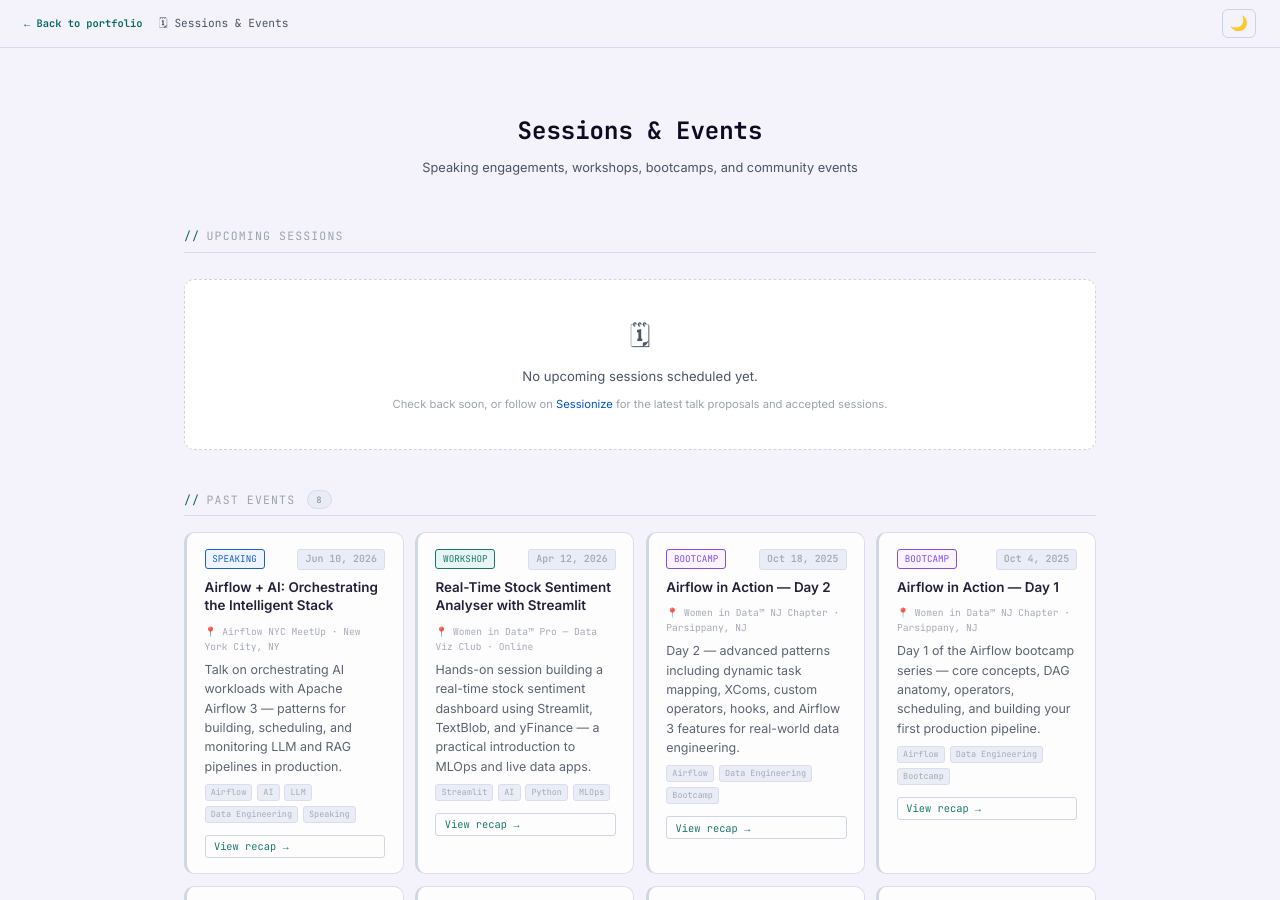
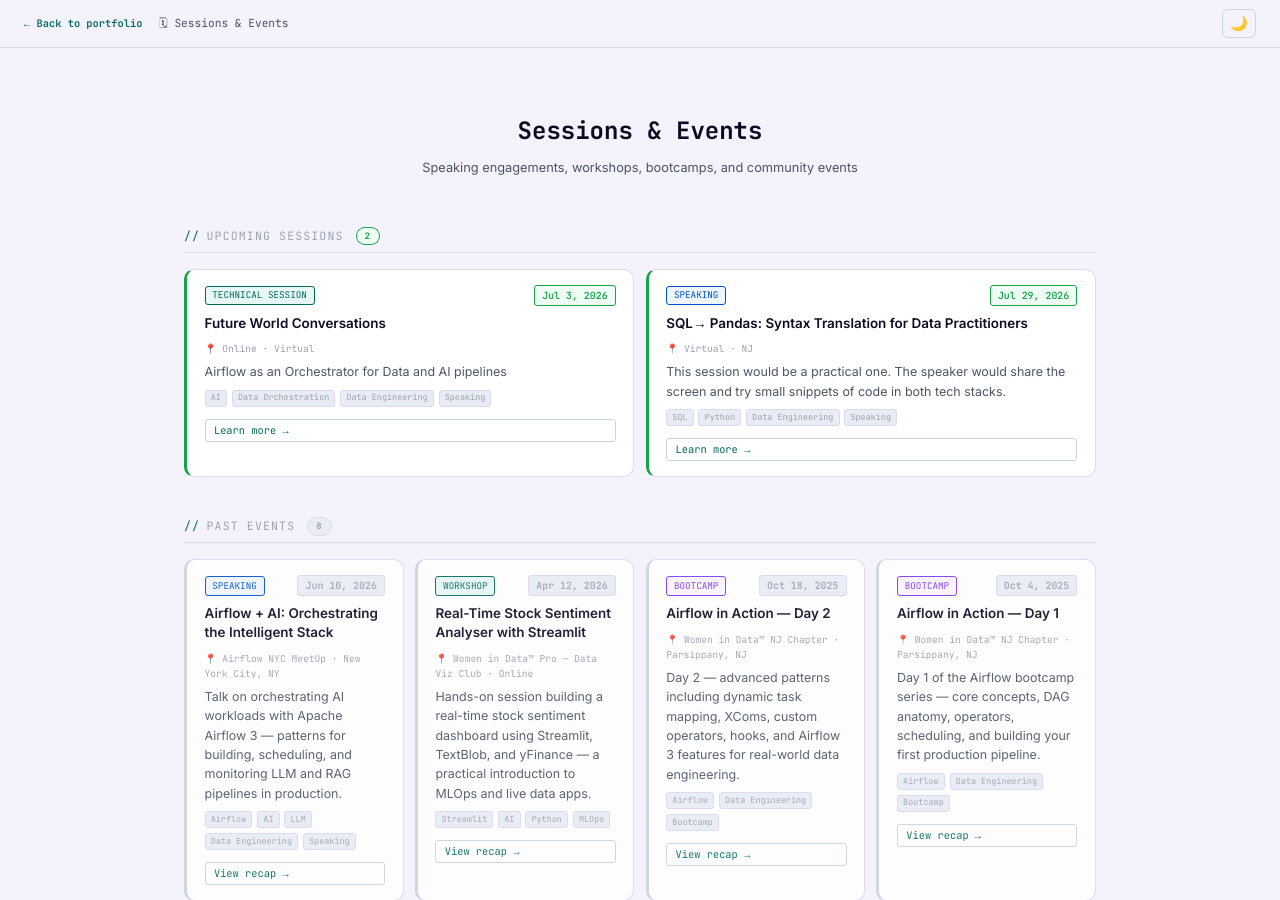
Before and after one commit to Shrividya/shrividya.github.io, a Jekyll site: the page built from events.html, in a window 1280 px wide and 900 px high. Built offline with Jekyll 4.4.1, drawn with Linux system fonts in a browser that asks for light colours.

Commit message:
Update events.yml

```diff
--- a/_data/events.yml
+++ b/_data/events.yml
@@ -73,3 +73,21 @@
   description: "Talk on orchestrating AI workloads with Apache Airflow 3 — patterns for building, scheduling, and monitoring LLM and RAG pipelines in production."
   link: "https://sessionize.com/shrividya-hegde"
   tags: ["Airflow", "AI", "LLM", "Data Engineering", "Speaking"]
+
+- title: "SQL→ Pandas: Syntax Translation for Data Practitioners"
+  date: "2026-07-29"
+  type: "Speaking"
+  venue: "Virtual"
+  location: "NJ"
+  description: "This session would be a practical one. The speaker would share the screen and try small snippets of code in both tech stacks."
+  link: "https://womenindata.mn.co/events/sql%E2%86%92-pandas-syntax-translation-for-data-practitioners-101503870"
+  tags: ["SQL", "Python", "Data Engineering", "Speaking"]
+
+- title: "Future World Conversations"
+  date: "2026-07-03"
+  type: "Technical Session"
+  venue: "Online"
+  location: "Virtual"
+  description: "Airflow as an Orchestrator for Data and AI pipelines"
+  link: "https://luma.com/ktgequzw"
+  tags: ["AI", "Data Orchestration", "Data Engineering", "Speaking"]
```
